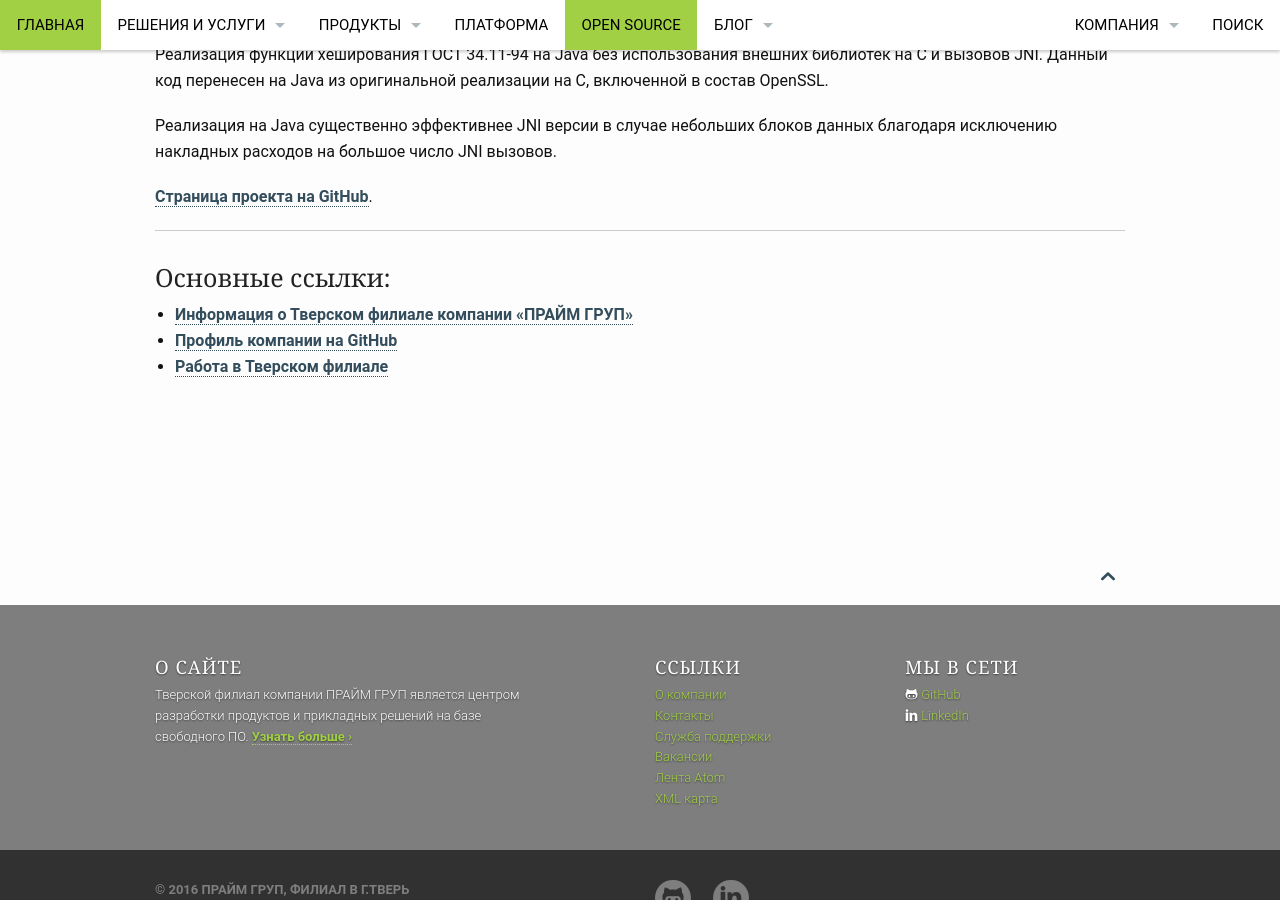
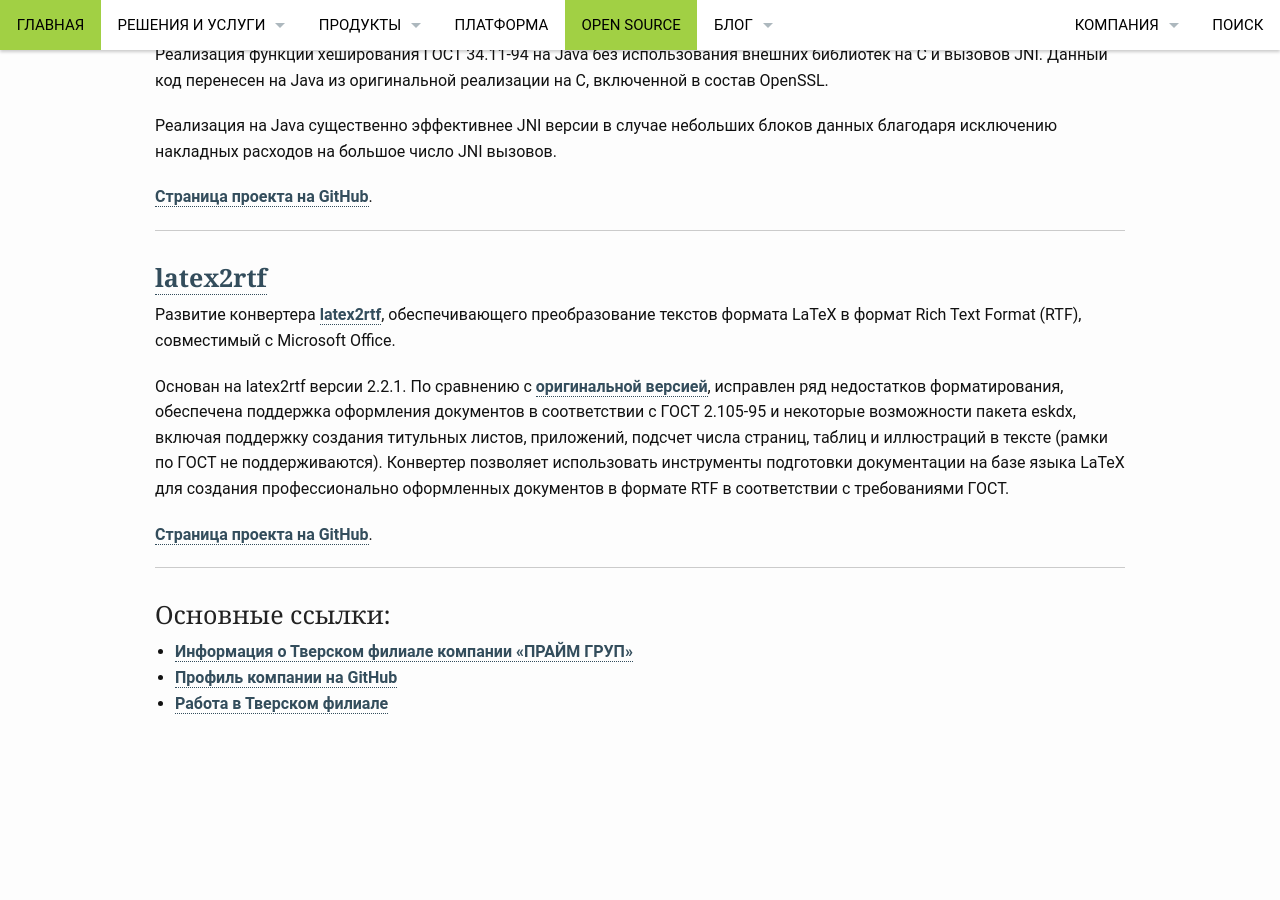
Before and after one commit to primetver/primetver.github.io, a Jekyll site: the page built from pages/opensource.md, in a window 1280 px wide and 900 px high, scrolled down 723 px. Built offline with Jekyll 4.4.1, drawn with Linux system fonts in a browser that asks for light colours.

Commit message:
Добавлен проект latex2rtf.

```diff
--- a/pages/opensource.md
+++ b/pages/opensource.md
@@ -39,6 +39,16 @@ permalink: /opensource/
 
 ---
 
+### [latex2rtf][6]
+
+Развитие конвертера [latex2rtf][8], обеспечивающего преобразование текстов формата LaTeX в формат Rich Text Format (RTF), совместимый с Microsoft Office.
+
+Основан на latex2rtf версии 2.2.1. По сравнению с [оригинальной версией][7], исправлен ряд недостатков форматирования, обеспечена поддержка оформления документов в соответствии с ГОСТ&nbsp;2.105-95 и некоторые возможности пакета eskdx, включая поддержку создания титульных листов, приложений, подсчет числа страниц, таблиц и иллюстраций в тексте (рамки по ГОСТ не поддерживаются). Конвертер позволяет использовать инструменты подготовки документации на базе языка LaTeX для создания профессионально оформленных документов в формате RTF в соответствии с требованиями ГОСТ.
+
+[Страница проекта на GitHub][6].
+
+---
+
 ### Основные ссылки:
 
 - [Информация о Тверском филиале компании <<ПРАЙМ ГРУП>>][2]
@@ -51,8 +61,8 @@ permalink: /opensource/
  [3]: /job/
  [4]: https://github.com/primetver/gosthash
  [5]: /platform
- [6]: #
- [7]: #
- [8]: #
+ [6]: https://github.com/primetver/latex2rtf
+ [7]: https://sourceforge.net/projects/latex2rtf/
+ [8]: https://ru.wikipedia.org/wiki/LaTeX2RTF
  [9]: #
  [10]: #
```
